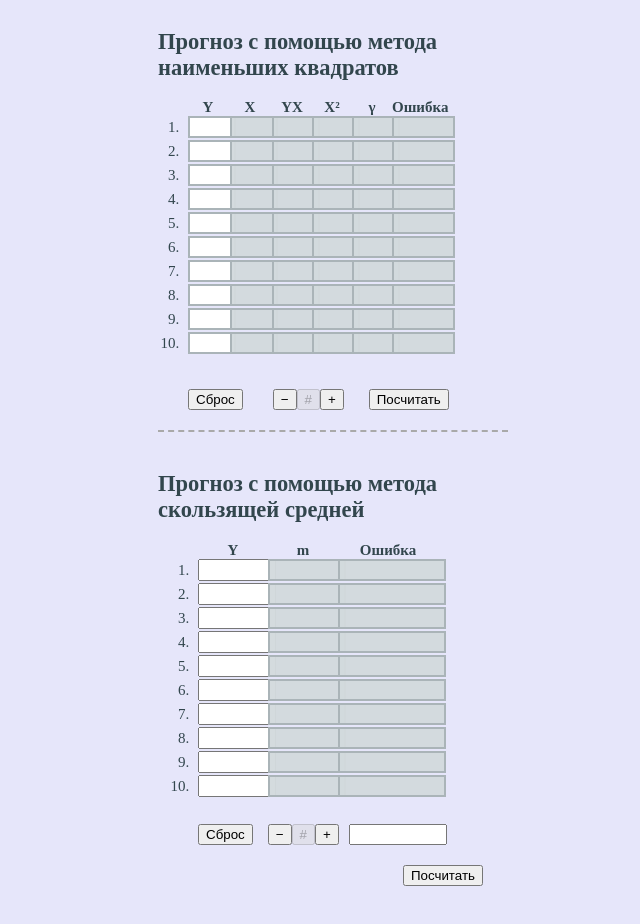
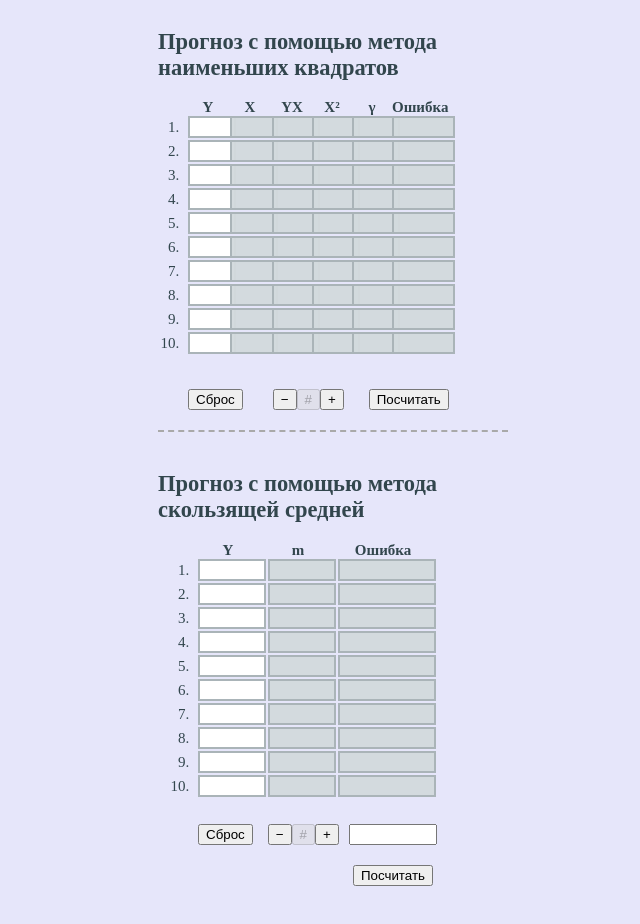
Before and after one commit to thitrylynx/thitrylynx.github.io, a plain HTML site: page calculator.html in a window 1280 px wide. Shown: the whole page, without its empty margins (307-947 px from the left). Drawn offline with Linux system fonts and the light colour scheme.

Commit message:
Исправил баги в оформлении #5

```diff
--- a/css/style-calc.css
+++ b/css/style-calc.css
@@ -124,48 +124,47 @@ body {
   margin: 20px 5px 15px 35px;
   padding: 0;
 }
+.column-count li {
+  margin-bottom: 3px;
+  padding-bottom: 4px;
+}
 .calc__first-column {
   float: left;
-  width: 70px;
+  width: 60px;
+  margin-right: 10px;
 }
 .calc__second-column {
   float: left;
-  width: 70px;
+  width: 60px;
+  margin-right: 10px;
 }
 .calc__third-column {
   float: left;
-  width: 100px;
+  width: 90px;
 }
 .calc__first-column input,
 .calc__second-column input,
 .calc__third-column input {
-  width: 70px;
+  width: 60px;
   height: 16px;
+  margin-bottom: 2px;
   text-align: center;
+  border: 2px solid rgb(170, 180, 184);
 }
-.column-count li {
-  margin-bottom: 3px;
-  padding-bottom: 4px;
-}
+
 h3 {
   margin: 0;
   padding: 0;
   text-align: center;
   font-size: 15px;
 }
-.calc__first-column input {
-  margin-bottom: 2px;
-}
+
 .calc__second-column input {
-  margin-bottom: 2px;
   background-color: rgba(211, 218, 221, 0.966);
-  border: 2px solid rgb(170, 180, 184);
 }
 .calc__third-column input {
-  width: 100px;
-  margin-bottom: 2px;
+  width: 90px;
   background-color: rgba(211, 218, 221, 0.966);
-  border: 2px solid rgb(170, 180, 184);
 }
 .decision {
   float: left;
@@ -178,7 +177,7 @@ h3 {
 }
 .calc__calculate {
   float: right;
-  margin-right: 25px;
+  margin-right: 75px;
   margin-bottom: 20px;
 }
 .calc-remove {
@@ -202,7 +201,7 @@ h3 {
 }
 .fourth-column {
   float: left;
-  width: 90px;
+  width: 80px;
   margin-right: 20px;
   margin-bottom: 20px;
   text-align: center;
```
